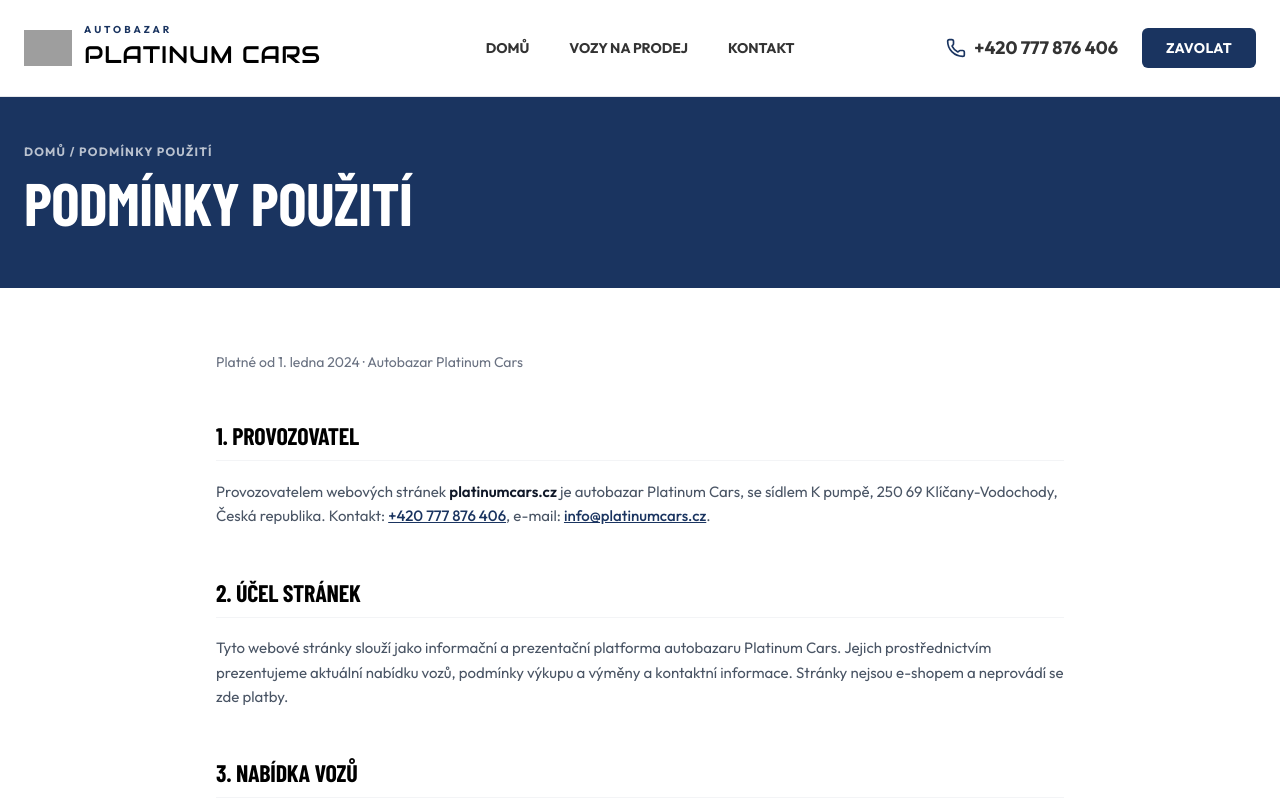
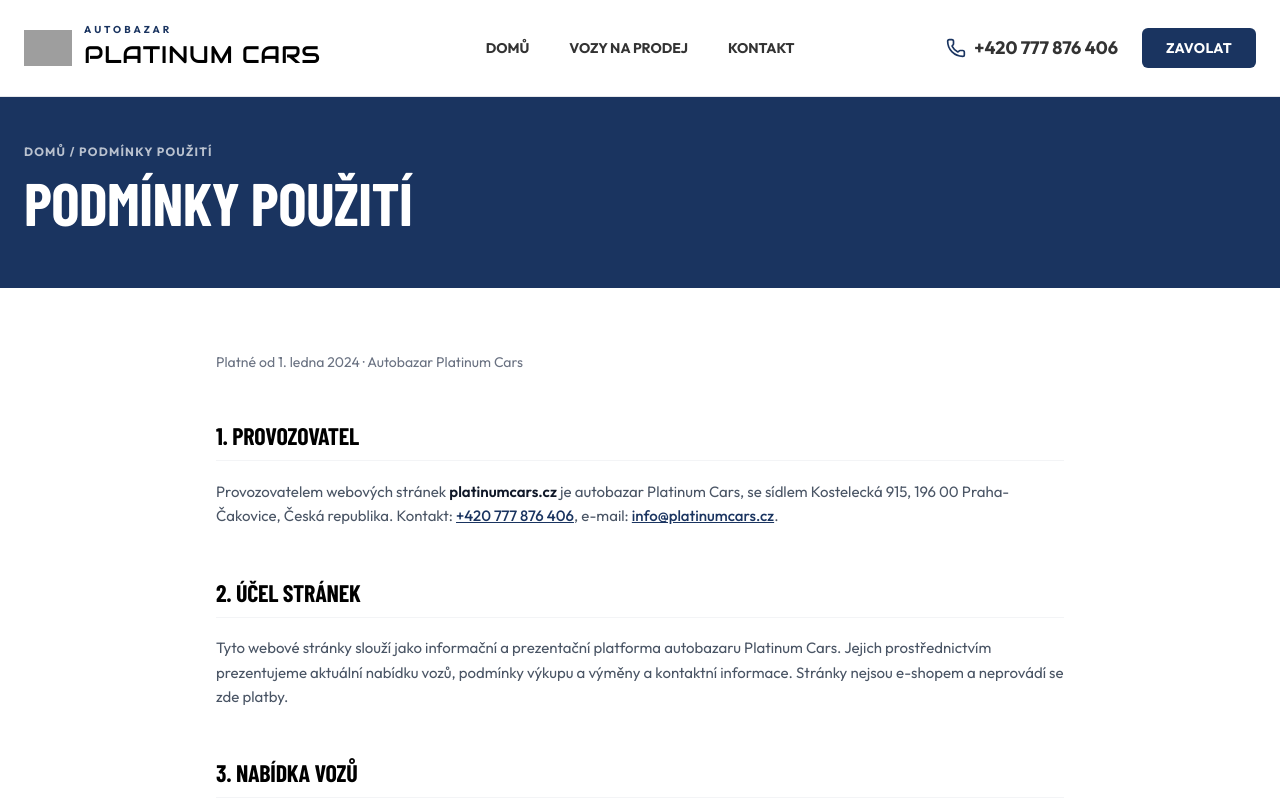
Before and after one commit to michal21124/bazar, a React (Vite) app: page /podminky in a window 1280 px wide. Shown: the top 800 px of the page. Built offline with nearby package versions, Linux system fonts and the light colour scheme; grey boxes are pictures that could not be loaded; a web font is replaced by a local one.

Commit message:
Update dealership address to Kostelecka 915 Prague-Cakovice

```diff
--- a/src/pages/PodminkyPage/index.tsx
+++ b/src/pages/PodminkyPage/index.tsx
@@ -8,7 +8,7 @@
     <div className="flex-1 w-full bg-white flex flex-col pt-[88px]">
       <SEO
         title="Podmínky použití"
-        description="Obchodní podmínky a podmínky použití webu Autobazar Platinum Cars, se sídlem K pumpě, 250 69 Klíčany-Vodochody."
+        description="Obchodní podmínky a podmínky použití webu Autobazar Platinum Cars, se sídlem Kostelecká 915, 196 00 Praha-Čakovice."
         canonical="/podminky"
         noIndex
       />
@@ -40,7 +40,7 @@
           <Section title="1. Provozovatel">
             <p>
               Provozovatelem webových stránek <strong>platinumcars.cz</strong> je autobazar Platinum Cars,
-              se sídlem K pumpě, 250 69 Klíčany-Vodochody, Česká republika.
+              se sídlem Kostelecká 915, 196 00 Praha-Čakovice, Česká republika.
               Kontakt: <a href="tel:+420777876406" className="text-primary hover:underline">+420 777 876 406</a>,
               e-mail: <a href="mailto:info@platinumcars.cz" className="text-primary hover:underline">info@platinumcars.cz</a>.
             </p>
```
